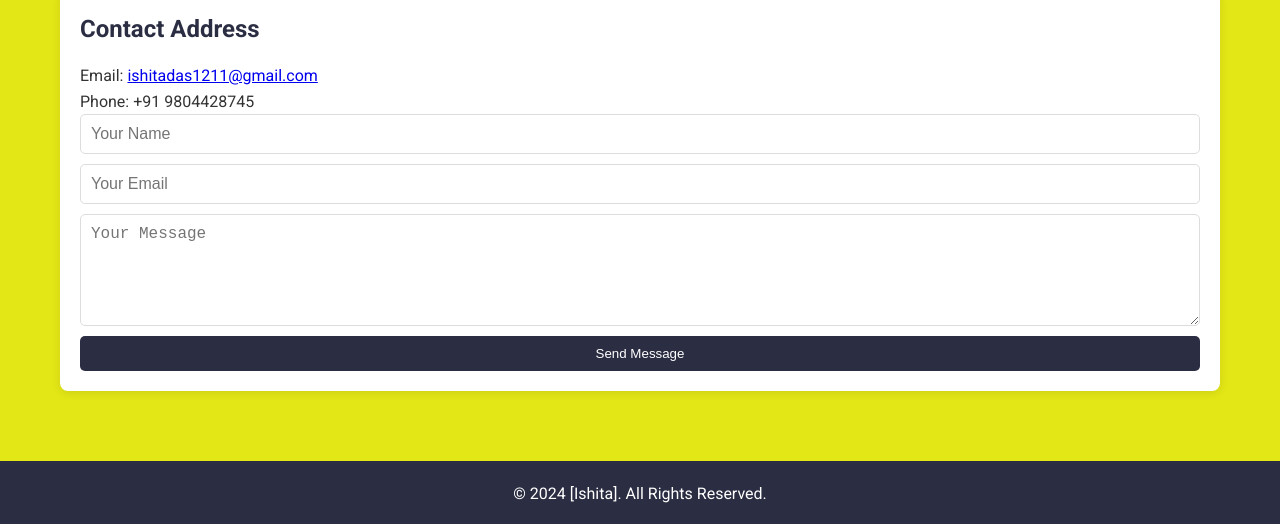
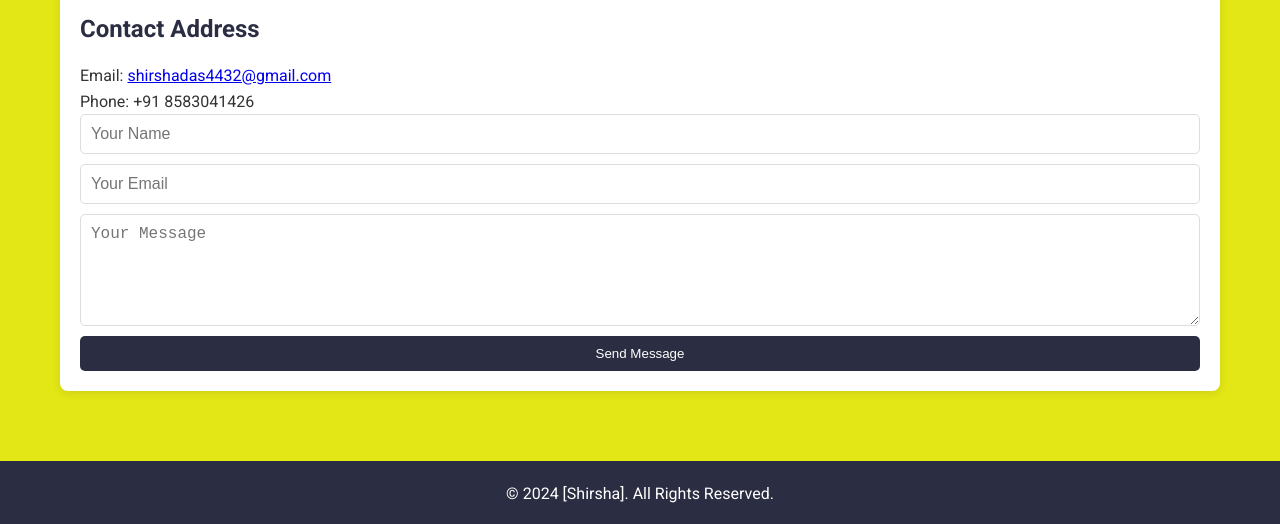
Before and after one commit to Tysan-beep/code, a plain HTML site: page index.html in a window 1280 px wide. Shown: the part 2387-2911 px from the top of the page. Drawn offline with Linux system fonts and the light colour scheme.

Commit message:
Update index.html

```diff
--- a/index.html
+++ b/index.html
@@ -235,8 +235,8 @@
     <!-- Contact Section -->
     <section id="contact" class="contact">
         <h2>Contact Address</h2>
-        <p>Email: <a href="mailto:your-email@example.com">ishitadas1211@gmail.com</a></p>
-        <p>Phone: +91 9804428745</p>
+        <p>Email: <a href="mailto:your-email@example.com">shirshadas4432@gmail.com</a></p>
+        <p>Phone: +91 8583041426</p>
 
         <form action="mailto:your-email@example.com" method="post" enctype="text/plain">
             <input type="text" name="name" placeholder="Your Name" required>
@@ -248,7 +248,7 @@
 </div>
 
 <footer>
-    <p>&copy; 2024 [Ishita]. All Rights Reserved.</p>
+    <p>&copy; 2024 [Shirsha]. All Rights Reserved.</p>
 </footer>
 
 </body>
```
